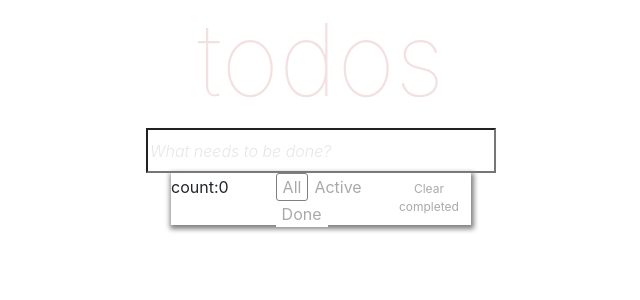
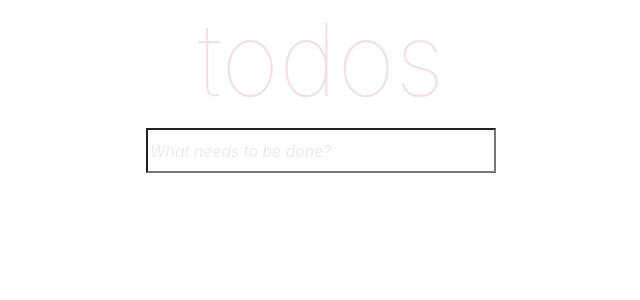
Before and after one commit to V-Jgenti-exceed/react_todo_app, a React (Create React App) app in the folder react_todo/: page / in a window 1280 px wide. Shown: the top 300 px of the page, without its empty margins (319-959 px from the left). Built offline with nearby package versions, Linux system fonts and the light colour scheme.

Commit message:
some new commit

```diff
--- a/react_todo/src/App.js
+++ b/react_todo/src/App.js
@@ -55,6 +55,13 @@ class App extends React.Component {
     this.setState({arrayItems:[...newArr]})
   }
 
+  ifLength = () => {
+    const mainArr = this.state.arrayItems;
+    if (mainArr.length > 0) {
+      this.setState({})
+    }
+  }
+
   render() {
     return (
       <div className="container">
@@ -65,7 +72,6 @@ class App extends React.Component {
               createItem={this.createItem}
             />
             <Itemslist
-
               checkInput={this.controlInput}
               items={this.state.arrayItems}
               deleteItem={this.deleteItem}
--- a/react_todo/src/components/Filter.js
+++ b/react_todo/src/components/Filter.js
@@ -2,27 +2,38 @@ import React from 'react';
 import 'bootstrap/dist/css/bootstrap.css';
 
 class Filter extends React.Component {
+    state = {
+        All: '',
+        Active: '',
+        Done: '',
+    }
+
     filter = (e) => {
+        let newState = {...this.state};
+        for (let property in newState) {
+            if (property === e.target.value) {
+                newState[property] = 'button_active';
+            } else {
+                newState[property] = '';
+            }
+        }
+        this.setState(newState);
         this.props.changefilterState(e.target.value);
     }
 
-    filtredArr = () => {
-        this.props.clearCompleted();
-    }
+    render() {
+        const contVisibility = this.props.arrayLength ? 'bottom_container_more' : 'bottom_container';
 
-    render() {
         return (
-            // <div className="d-flex justify-content-center">
-                <div className='bottom_container'>
-                    <p>count:{this.props.lenghtOfArr}</p>
-                    <div className='buttons_container'>
-                        <button type="button" className='All' onClick={this.filter} value='All'>All</button>
-                        <button type="button" className='Active' onClick={this.filter} value='Active'>Active</button>
-                        <button type="button" className='Done' onClick={this.filter} value='Done'>Done</button>
-                    </div>
-                    <button type='button' className='clear_completed' value='Clear_Comp'>Clear completed</button>
+            <div className={contVisibility}>
+                <p>count:{this.props.count}</p>
+                <div className='buttons_container'>
+                    <button type="button" className={`button_style ${this.state.All}`} onClick={this.filter} value='All'>All</button>
+                    <button type="button" className={`button_style ${this.state.Active}`} onClick={this.filter} value='Active'>Active</button>
+                    <button type="button" className={`button_style ${this.state.Done}`} onClick={this.filter} value='Done'>Done</button>
                 </div>
-            // </div >
+                <button type='button' className='clear_completed' value='Clear_Comp'>Clear completed</button>
+            </div>
         )
     }
 }
--- a/react_todo/src/components/Item.js
+++ b/react_todo/src/components/Item.js
@@ -16,7 +16,7 @@ class Item extends React.Component {
     }
 
     editPlan = () => {
-        if (this.props.check === true) {
+        if (this.props.check) {
             return
         }
         this.props.controleInput(this.props.id);
@@ -24,7 +24,6 @@ class Item extends React.Component {
     }
 
     inputChange = (e) => {
-
         this.setState({ value: e.target.value });
     }
 
--- a/react_todo/src/containers/Itemslist.js
+++ b/react_todo/src/containers/Itemslist.js
@@ -48,7 +48,8 @@ class Itemslist extends React.Component {
                     <Filter
                         changefilterState={this.changefilterState}
                         clearCompleted={this.props.clearCompleted}
-                        lenghtOfArr={count}
+                        count={count}
+                        arrayLength={this.props.items.length}
                     />
                 </div>
             </div>
--- a/react_todo/src/index.css
+++ b/react_todo/src/index.css
@@ -115,11 +115,16 @@ code {
 }
 
 .bottom_container {
-  display: flex;
+  display: none;
   align-items: baseline;
   height: 52px;
   width: 300px;
   box-shadow: 1px 2px 5px 2px grey;
+  opacity: 0;
+}
+
+.bottom_container_more {
+  opacity: 1;
 }
 
 .bottom_container:nth-child(1) {
@@ -127,24 +132,21 @@ code {
   font-size: 15px;
 }
 
-
 .All {
   border: 1px solid grey;
   border-radius: 3px 3px 3px 3px;
   background-color: white;
   color: darkgray;
 }
-
+.All_noth_clicked {
+  border: none;
+  background-color: white;
+  color: darkgray;
+}
 .Active {
   border: none;
   color: darkgray;
   background-color: white;
-}
-
-.Active:hover {
-  transition: 0.3s;
-  border: 1px solid grey;
-  border-radius: 3px 3px 3px 3px;
 }
 
 .Done {
@@ -153,14 +155,8 @@ code {
   background-color: white;
 }
 
-.Done:hover {
-  transition: 0.3s;
-  border: 1px solid grey;
-  border-radius: 3px 3px 3px 3px;
-}
-
 .buttons_container {
-margin-left: 47px;
+  margin-left: 47px;
 }
 
 .clear_completed {
@@ -169,7 +165,3 @@ margin-left: 47px;
   color: darkgray;
   font-size: 12px;
 }
-
-.clear_completed:hover {
-  border-bottom: 1px solid grey;
-}
```
